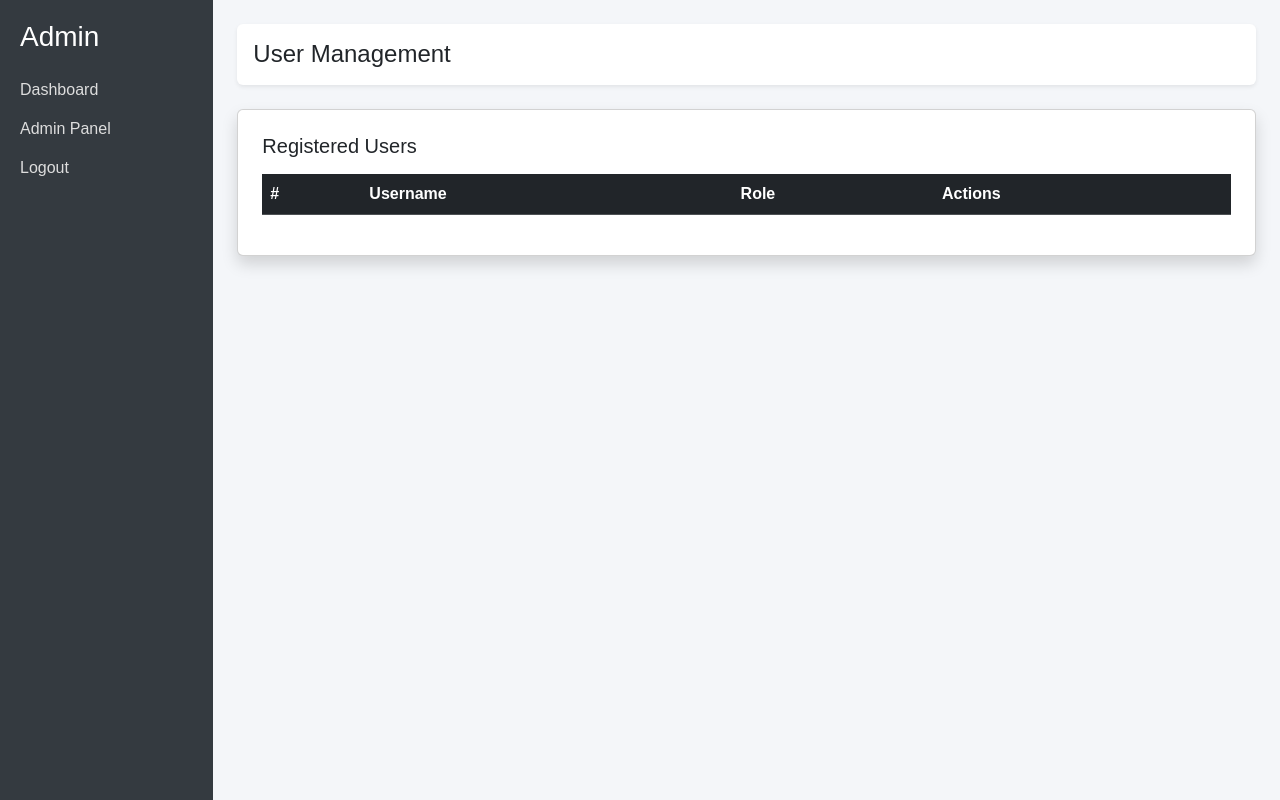
After one commit to pancholisomesh-ship-it/internship, a Flask app: page /admin in a window 1280 px wide. The commit adds this page. Run offline with Flask 2, Linux system fonts and the light colour scheme; the visitor is signed in with stand-in values (Sample User, id 1); lists and menus that the app fills with data are empty; some libraries are stand-ins or nearby versions.

Commit message:
final commit

```diff
--- a/app.py
+++ b/app.py
@@ -1,4 +1,4 @@
-from flask import Flask, render_template, request, redirect, url_for, flash, jsonify
+from flask import Flask, render_template, request, redirect, url_for, flash, jsonify, session
 from flask_login import LoginManager, login_user, login_required, logout_user, current_user, UserMixin
 from flask_pymongo import PyMongo
 from bson.objectid import ObjectId
@@ -7,6 +7,12 @@ import joblib
 import numpy as np
 from flask_cors import CORS
 from werkzeug.security import generate_password_hash, check_password_hash
+import os
+import time
+
+graph_folder = os.path.join("static", "graphs")
+os.makedirs(graph_folder, exist_ok=True)
+
 
 # ---------------- App init ----------------
 app = Flask(__name__, template_folder="templates", static_folder="static")
@@ -75,54 +81,138 @@ def login_page():
     return render_template("login.html")
 
 
+# @app.route('/index')
+# @login_required
+# def index_page():
+#     return render_template("index.html")
+
+
+
 @app.route('/index')
 @login_required
 def index_page():
     return render_template("index.html")
 
 
+
+
 # ---------------- REGISTER API ----------------
+# @app.route('/register', methods=['POST'])
+# def register():
+#     data = request.get_json()
+
+#     username = data.get("username")
+#     password = data.get("password")
+
+#     if not username or not password:
+#         return jsonify({"error": "Missing fields"}), 400
+
+#     if users_collection.find_one({"username": username}):
+#         return jsonify({"error": "User already exists"}), 409
+
+#     hashed = generate_password_hash(password)
+
+#     users_collection.insert_one({
+#         "username": username,
+#         "password": hashed,
+#         "is_admin": True
+
+
+#     })
+
+#     return jsonify({"message": "Registration successful","redirect":"/login"}), 201
+
 @app.route('/register', methods=['POST'])
 def register():
-    data = request.get_json()
+    data = request.json
 
-    username = data.get("username")
-    password = data.get("password")
+    username = data.get('username')
+    password = data.get('password')
+    email = data.get('email')
+    is_admin = data.get('is_admin', False)   # <-- IMPORTANT
+    hashed_password = generate_password_hash(password)
 
-    if not username or not password:
-        return jsonify({"error": "Missing fields"}), 400
 
-    if users_collection.find_one({"username": username}):
-        return jsonify({"error": "User already exists"}), 409
+    user = {
+        "username": username,
+        "password": hashed_password,
+        "email": email,
+        "is_admin": True if is_admin == True else False
+    }
+    users_collection.insert_one(user)
+    return jsonify({"message": "Registered successfully","redirect":"/login"})
 
-    hashed = generate_password_hash(password)
 
-    users_collection.insert_one({
-        "username": username,
-        "password": hashed,
-        "is_admin": False
-    })
 
-    return jsonify({"message": "Registration successful","redirect":"/login"}), 201
 
 
 # ---------------- LOGIN API ----------------
+# @app.route('/login', methods=['POST'])
+# def login():
+#     data = request.get_json()
+
+#     username = data.get("username")
+#     password = data.get("password")
+#     email = data.get("email")
+
+#     # --- FIND USER USING USERNAME + EMAIL BOTH ---
+#     user_doc = users_collection.find_one({
+#         "username": username,
+#         "email": email
+#     })
+
+#     # --- USER DOES NOT EXIST ---
+#     if not user_doc:
+#         return jsonify({"error": "Invalid username or email"}), 401
+
+#     # --- CHECK HASHED PASSWORD ---
+#     if not check_password_hash(user_doc["password"], password):
+#         return jsonify({"error": "Invalid password"}), 401
+
+#     # --- LOGIN USER USING FLASK-LOGIN ---
+#     user = User(user_doc)
+#     login_user(user)
+
+#     return jsonify({
+#         "message": "Login successful",
+#         "redirect": "/index"
+#     }), 200
+
+
 @app.route('/login', methods=['POST'])
 def login():
-    data = request.get_json()
+    data = request.json
+    username = data.get('username')
+    password = data.get('password')
+    email = data.get('email')
 
-    username = data.get("username")
-    password = data.get("password")
+    # --- FIND USER ONLY BY USERNAME + EMAIL ---
+    user = users_collection.find_one({
+        "username": username,
+        "email": email
+    })
 
-    user_doc = users_collection.find_one({"username": username})
+    # USER NOT FOUND
+    if not user:
+        return jsonify({"message": "Invalid username or email"}), 401
 
-    if not user_doc or not check_password_hash(user_doc["password"], password):
-        return jsonify({"error": "Invalid username or password"}), 401
+    # --- CHECK PLAIN PASSWORD DIRECTLY ---
+    if not check_password_hash(user["password"], password):
+         return jsonify({"error": "Invalid password"}), 401
 
-    user = User(user_doc)
-    login_user(user)
+    # SAVE SESSION
+    session['user_id'] = str(user['_id'])
+    session['is_admin'] = bool(user.get('is_admin', False))
 
-    return jsonify({"message": "Login successful", "redirect": "/index"}), 200
+    # LOGIN USER USING FLASK-LOGIN
+    login_user(User(user))
+
+    # REDIRECT BASED ON ADMIN
+    if session['is_admin']:
+        return jsonify({"message": "Admin login success", "redirect": "/admin"})
+    else:
+        return jsonify({"message": "User login success", "redirect": "/index"})
+
 
 
 # ---------------- LOGOUT ----------------
@@ -134,25 +224,48 @@ def logout():
 
 
 # ---------------- ADMIN PAGE ----------------
+# @app.route('/admin')
+# @login_required
+# def admin():
+#     if not current_user.is_admin:
+#         flash("Admin only!")
+#         return redirect("/")
+
+#     users = []
+#     for u in users_collection.find({}):
+#         users.append({
+#             "id": str(u["_id"]),
+#             "username": u["username"],
+#             "is_admin": u.get("is_admin", False)
+#         })
+
+#     return render_template("admin.html", users=users)
+
+
+
+# @app.route('/make_admin/<user_id>', methods=['POST'])
+
 @app.route('/admin')
 @login_required
-def admin():
+def admin_dashboard():
     if not current_user.is_admin:
-        flash("Admin only!")
-        return redirect("/")
+        return "Access denied: Only admin can open dashboard"
+    return render_template('dashboard.html')
 
-    users = []
-    for u in users_collection.find({}):
-        users.append({
-            "id": str(u["_id"]),
-            "username": u["username"],
-            "is_admin": u.get("is_admin", False)
-        })
+# @login_required
+# def make_admin(user_id):
+#     if not current_user.is_admin:
+#         return jsonify({"error": "Unauthorized"}), 403
 
-    return render_template("admin.html", users=users)
+    # users_collection.update_one(
+    #     {"_id": ObjectId(user_id)},
+    #     {"$set": {"is_admin": True}}
+    # )
+    # return jsonify({"message": "User promoted to admin successfully"})
 
 
-# ---------------- PREDICT API ----------------
+
+# ---------------- GRAPH + PREDICT ----------------
 @app.route('/predict', methods=['POST'])
 def predict():
     if bill_model is None:
@@ -167,9 +280,63 @@ def predict():
     arr = np.array([features], dtype=float)
     prediction = float(bill_model.predict(arr)[0])
 
-    return jsonify({"predicted_bill": prediction})
+    # ----- GRAPH CODE -----
+    import matplotlib
+    matplotlib.use('Agg')
+    import matplotlib.pyplot as plt
+    import os
+
+    graph_folder = "static/graphs"
+    os.makedirs(graph_folder, exist_ok=True)
+
+    # 1. FEATURE GRAPH
+    plt.figure()
+    feature_names = [
+        "Kitchen Items", "Clothes", "Stationary", "Milk",
+        "Beautycare", "Health", "Electronic", "Grocery"
+    ]
+    plt.bar(feature_names, features)
+    plt.xticks(rotation=45)
+    plt.title("Input Features")
+    feature_graph_path = f"{graph_folder}/input_features.png"
+    plt.tight_layout()
+    plt.savefig(feature_graph_path)
+    plt.close()
+
+    # 2. PREDICTION GRAPH
+   # 2. PREDICTION GRAPH – PIE CHART
+    plt.figure()
+    plt.pie([prediction, 1000], labels=["Predicted Bill", ""], autopct="%1.1f%%")
+    plt.title("Predicted Bill Contribution")
+    prediction_graph_path = f"{graph_folder}/prediction_output.png"
+    plt.tight_layout()
+    plt.savefig(prediction_graph_path)
+    plt.close()
+
+
+
+
+
+
+    # ----- RETURN JSON -----
+    ts = int(time.time())
+
+    # ----- RETURN JSON -----
+    return jsonify({
+        "predicted_bill": prediction,
+        "graphs": {
+            "input_features": f"/static/graphs/input_features.png?t={ts}",
+            "prediction_graph": f"/static/graphs/prediction_output.png?t={ts}"
+        }
+    })
+
+
 
 
 # ---------------- MAIN ----------------
+# if __name__ == "__main__":
+#     app.run(debug=True, use_reloader=False)
+
+
 if __name__ == "__main__":
     app.run(host="0.0.0.0", port=5000, debug=True)
--- /dev/null
+++ b/templates/dashboard.html
@@ -0,0 +1,133 @@
+<!DOCTYPE html>
+<html lang="en">
+<head>
+    <meta charset="UTF-8">
+    <meta name="viewport" content="width=device-width, initial-scale=1.0">
+    <title>Admin Panel</title>
+
+    <!-- BOOTSTRAP -->
+    <link rel="stylesheet" href="https://cdn.jsdelivr.net/npm/bootstrap@5.3.2/dist/css/bootstrap.min.css">
+
+    <style>
+        body {
+            background: #f4f6f9;
+            font-family: "Poppins", sans-serif;
+        }
+
+        .sidebar {
+            height: 100vh;
+            background: #343a40;
+            color: white;
+            padding: 20px;
+        }
+
+        .sidebar a {
+            color: #ddd;
+            display: block;
+            margin: 15px 0;
+            text-decoration: none;
+        }
+
+        .sidebar a:hover {
+            color: #fff;
+        }
+    </style>
+</head>
+
+<body>
+
+<div class="container-fluid">
+    <div class="row">
+
+        <!-- SIDEBAR -->
+        <div class="col-md-2 sidebar">
+            <h3 class="mb-4">Admin</h3>
+
+            <a href="/index">Dashboard</a>
+            <a href="/admin">Admin Panel</a>
+            <a href="/logout">Logout</a>
+        </div>
+
+        <!-- MAIN CONTENT -->
+        <div class="col-md-10 p-4">
+
+            <!-- NAVBAR -->
+            <nav class="navbar navbar-light bg-white shadow-sm mb-4 p-3 rounded">
+                <h4 class="m-0">User Management</h4>
+            </nav>
+
+            <div class="card shadow p-4">
+
+                <h5 class="mb-3">Registered Users</h5>
+
+                <table class="table table-striped table-hover">
+                    <thead class="table-dark">
+                        <tr>
+                            <th>#</th>
+                            <th>Username</th>
+                            <th>Role</th>
+                            <th>Actions</th>
+                        </tr>
+                    </thead>
+
+                    <tbody>
+                        {% for user in users %}
+                        <tr>
+                            <td>{{ loop.index }}</td>
+                            <td>{{ user.username }}</td>
+
+                            <td>
+                                {% if user.is_admin %}
+                                    <span class="badge bg-success">Admin</span>
+                                {% else %}
+                                    <span class="badge bg-secondary">User</span>
+                                {% endif %}
+                            </td>
+
+                            <td>
+                                {% if not user.is_admin %}
+                                <button class="btn btn-sm btn-primary" onclick="makeAdmin('{{ user.id }}')">Make Admin</button>
+                                {% endif %}
+
+                                <button class="btn btn-sm btn-danger" onclick="deleteUser('{{ user.id }}')">Delete</button>
+                            </td>
+                        </tr>
+                        {% endfor %}
+                    </tbody>
+
+                </table>
+            </div>
+
+        </div>
+    </div>
+</div>
+
+<!-- JS -->
+<script src="https://cdn.jsdelivr.net/npm/bootstrap@5.3.2/dist/js/bootstrap.bundle.min.js"></script>
+
+<script>
+function deleteUser(id) {
+    if (confirm("Are you sure you want to delete this user?")) {
+        fetch(`/delete_user/${id}`, { method: "DELETE" })
+            .then(res => res.json())
+            .then(data => {
+                alert(data.message);
+                location.reload();
+            });
+    }
+}
+
+function makeAdmin(id) {
+    if (confirm("Make this user an admin?")) {
+        fetch(`/make_admin/${id}`, { method: "POST" })
+            .then(res => res.json())
+            .then(data => {
+                alert(data.message);
+                location.reload();
+            });
+    }
+}
+</script>
+
+</body>
+</html>
```
Also changed, not shown: templates/index.html (+203 -55 lines).
